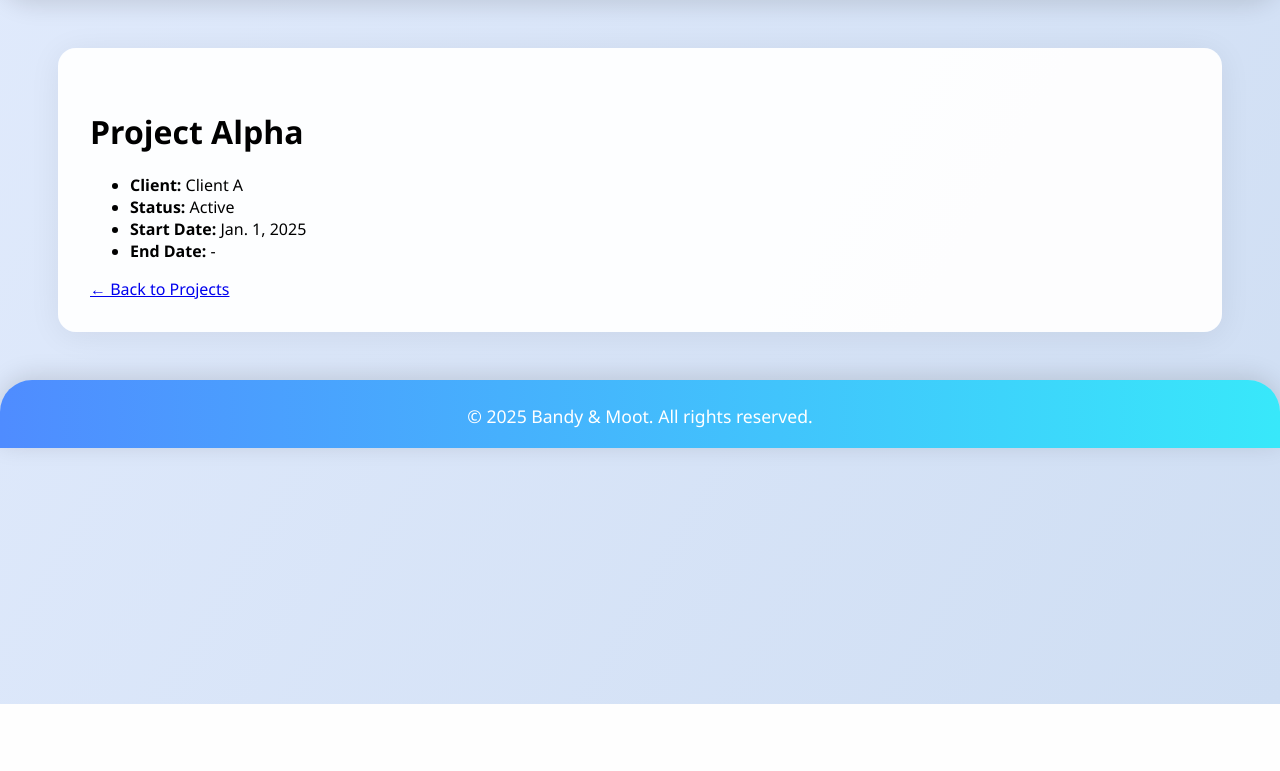
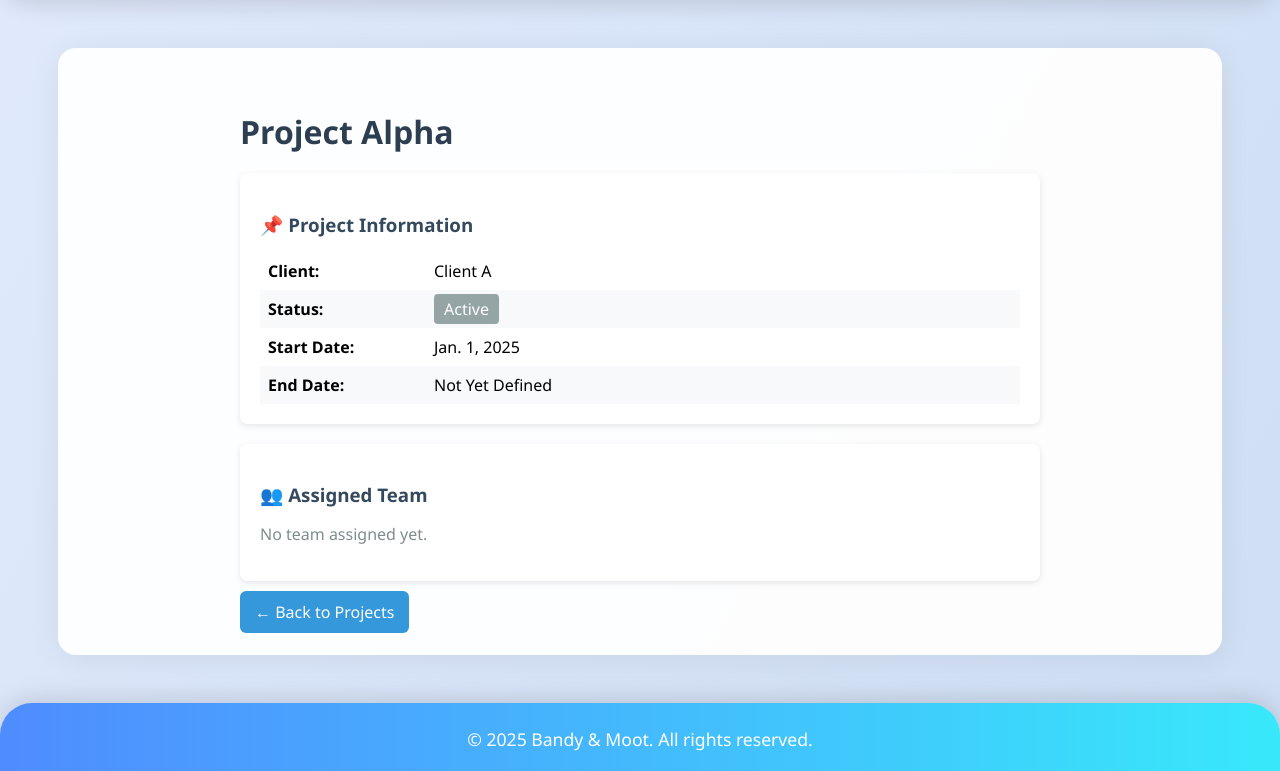
Before and after one commit to afnankhan232/KPO, a Django app: page /projects/1/ in a window 1280 px wide. Shown: the part 96-867 px from the top of the page. Before the commit the page ends 800 px from the top, so only its background shows below. Run offline with Django 5.2, Linux system fonts and the light colour scheme; data comes from the database, SQL or seed files in the repository.

Commit message:
afnan last commit part 15 hello bro

```diff
--- a/dashboard/templates/dashboard/project_detail.html
+++ b/dashboard/templates/dashboard/project_detail.html
@@ -1,12 +1,52 @@
 {% extends 'dashboard/base.html' %}
+
 {% block title %}Project Details | KPO Dashboard{% endblock %}
+
 {% block content %}
-<h1>{{ project.name }}</h1>
-<ul>
-    <li><strong>Client:</strong> {{ project.client }}</li>
-    <li><strong>Status:</strong> {{ project.status }}</li>
-    <li><strong>Start Date:</strong> {{ project.start_date }}</li>
-    <li><strong>End Date:</strong> {{ project.end_date|default:'-' }}</li>
-</ul>
-<a href="/projects/">&larr; Back to Projects</a>
+<div style="max-width: 800px; margin: auto;">
+    <h1 style="margin-bottom: 20px; color: #2c3e50;">{{ project.name }}</h1>
+
+    <div style="background: #fff; padding: 20px; border-radius: 8px; box-shadow: 0 2px 6px rgba(0,0,0,0.1); margin-bottom: 20px;">
+        <h3 style="color: #34495e; margin-bottom: 15px;">📌 Project Information</h3>
+        <table style="width: 100%; border-collapse: collapse;">
+            <tr>
+                <td style="padding: 8px; font-weight: bold; width: 150px;">Client:</td>
+                <td style="padding: 8px;">{{ project.client }}</td>
+            </tr>
+            <tr style="background: #f8f9fa;">
+                <td style="padding: 8px; font-weight: bold;">Status:</td>
+                <td style="padding: 8px;">
+                    <span style="padding: 4px 10px; border-radius: 4px;
+                        {% if project.status == 'Completed' %} background: #2ecc71; color: white;
+                        {% elif project.status == 'In Progress' %} background: #f39c12; color: white;
+                        {% else %} background: #95a5a6; color: white; {% endif %}">
+                        {{ project.status }}
+                    </span>
+                </td>
+            </tr>
+            <tr>
+                <td style="padding: 8px; font-weight: bold;">Start Date:</td>
+                <td style="padding: 8px;">{{ project.start_date }}</td>
+            </tr>
+            <tr style="background: #f8f9fa;">
+                <td style="padding: 8px; font-weight: bold;">End Date:</td>
+                <td style="padding: 8px;">{{ project.end_date|default:"Not Yet Defined" }}</td>
+            </tr>
+        </table>
+    </div>
+
+    <div style="background: #fff; padding: 20px; border-radius: 8px; box-shadow: 0 2px 6px rgba(0,0,0,0.1); margin-bottom: 20px;">
+        <h3 style="color: #34495e; margin-bottom: 10px;">👥 Assigned Team</h3>
+        {% if project.team %}
+            <p><strong>Team Name:</strong> {{ project.team.name }}</p>
+            <p><strong>Members:</strong> {{ project.team.members }}</p>
+        {% else %}
+            <p style="color: #7f8c8d;">No team assigned yet.</p>
+        {% endif %}
+    </div>
+
+    <div style="margin-top: 20px;">
+        <a href="/projects/" style="text-decoration: none; padding: 10px 15px; border-radius: 6px; background: #3498db; color: white;">&larr; Back to Projects</a>
+    </div>
+</div>
 {% endblock %}
```
Also changed, not shown: dashboard/templates/dashboard/dashboard.html (+51 -80 lines).
